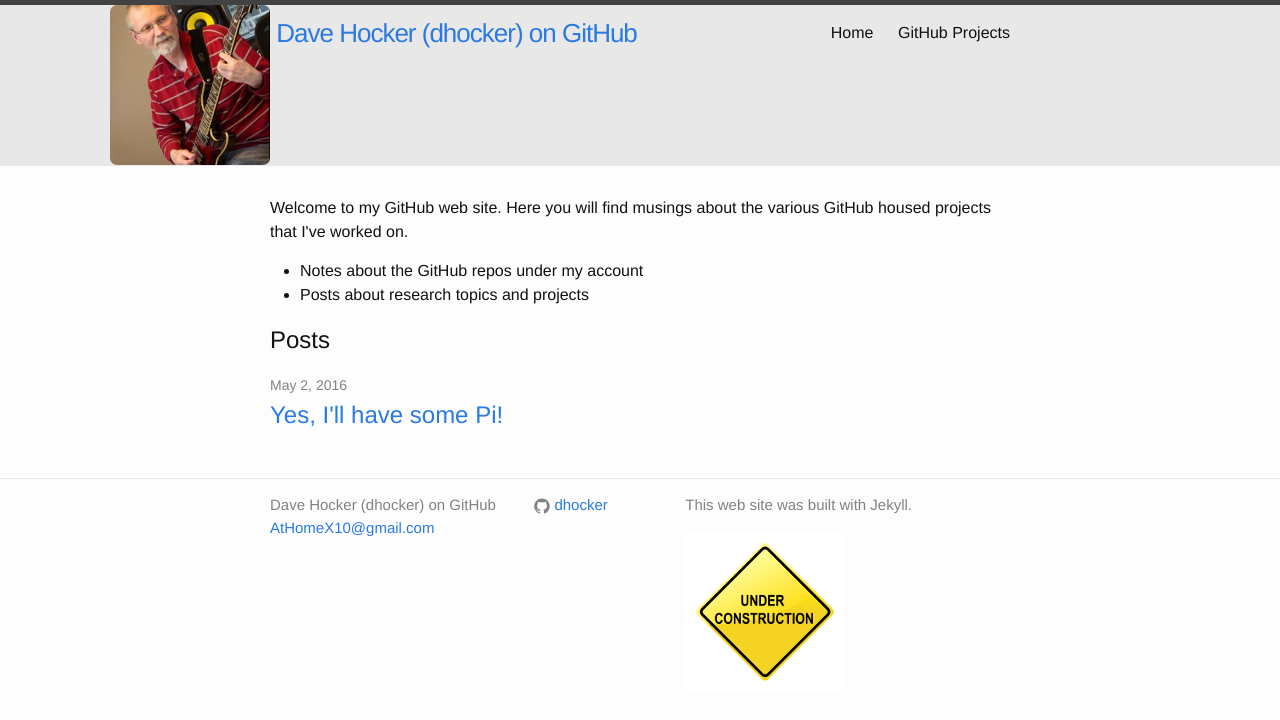
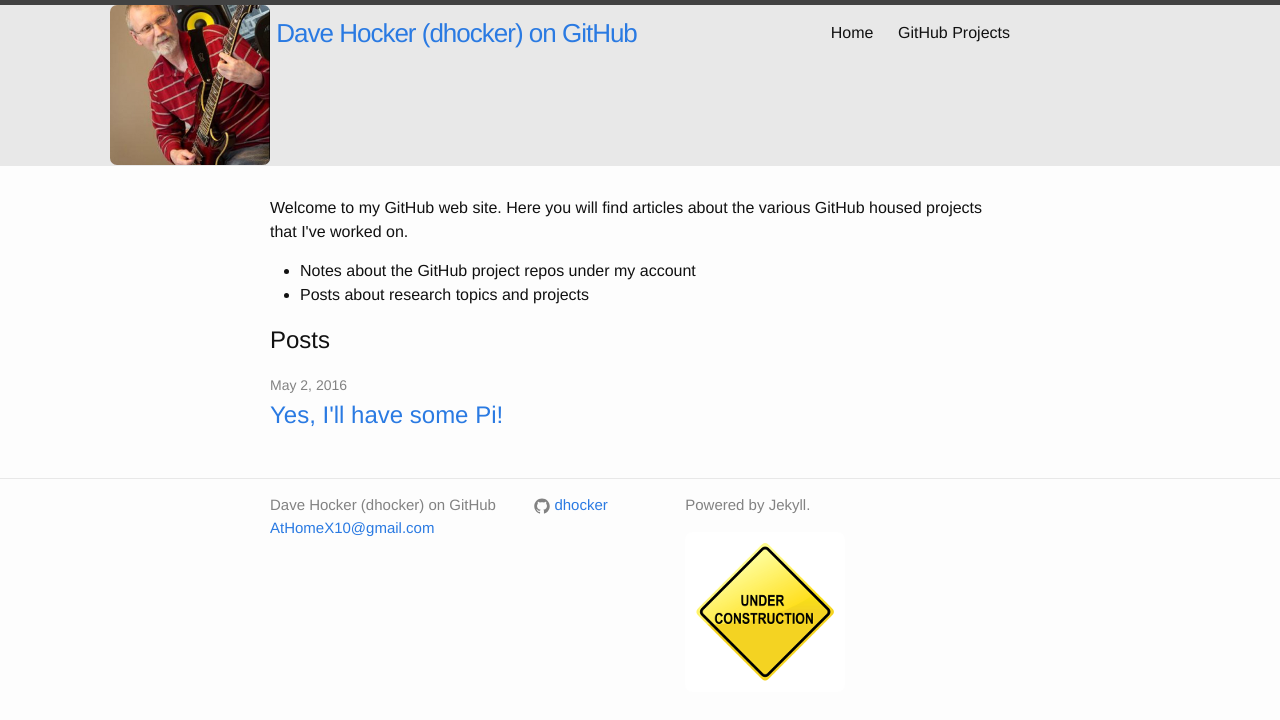
Before and after one commit to dhocker/dhocker.github.io, a Jekyll site: the page built from index.html, in a window 1280 px wide. Shown: the top 720 px of the page. Built offline with Jekyll 4.4.1, drawn with Linux system fonts in a browser that asks for light colours.

Commit message:
Minor edits.

```diff
--- a/_config.yml
+++ b/_config.yml
@@ -9,7 +9,7 @@
 title: Dave Hocker (dhocker) on GitHub
 email: AtHomeX10@gmail.com
 description: > # this means to ignore newlines until "baseurl:"
-  This web site was built with Jekyll.
+  Powered by Jekyll.
 baseurl: "" # the subpath of your site, e.g. /blog
 url: "http://yourdomain.com" # the base hostname & protocol for your site
 # twitter_username: jekyllrb
--- a/_posts/2016-05-02-welcome.markdown
+++ b/_posts/2016-05-02-welcome.markdown
@@ -10,7 +10,7 @@
 - Notes about the GitHub repos under my account
 - Posts about research topics and projects
 
-My projects tend to involve hardware of some kind of software to make the hardware
+My projects tend to involve hardware of some kind with software to make the hardware
 do something useful. For example, you will find two projects that together form an X10 home control
 system: [athomepowerlineserver](https://github.com/dhocker/athomepowerlineserver)
 and [ahps_web](https://github.com/dhocker/ahps_web).
--- a/index.html
+++ b/index.html
@@ -5,10 +5,10 @@
 <div class="home">
   <p>
     Welcome to my GitHub web site. Here you will find
-    musings about the various GitHub housed projects that I've worked on.
+    articles about the various GitHub housed projects that I've worked on.
   </p>
   <ul>
-    <li>Notes about the GitHub repos under my account</li>
+    <li>Notes about the GitHub project repos under my account</li>
     <li>Posts about research topics and projects</li>
   </ul>
 
```
